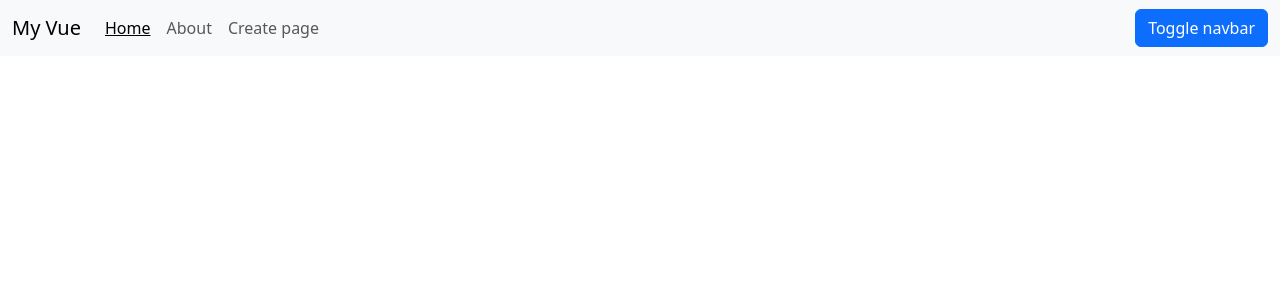
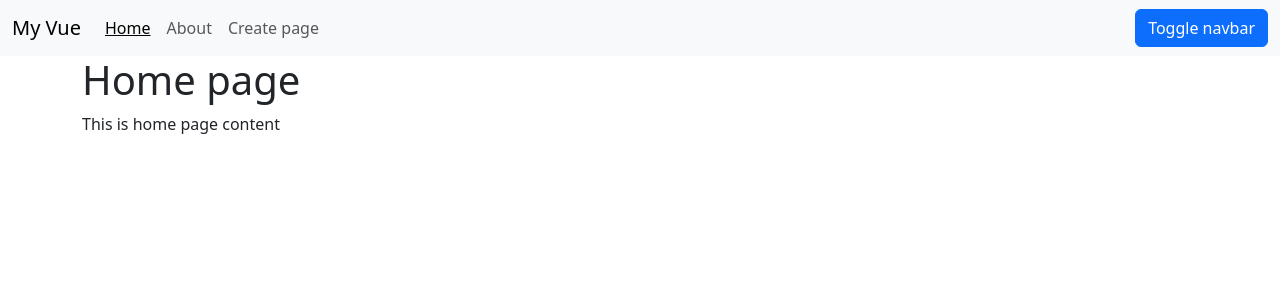
Before and after one commit to Beka-l3/vue-js-intro, a Vue app: page /#/0 in a window 1280 px wide. Before the commit this address led to /#/. Shown: the top 300 px of the page. Built offline with nearby package versions, Linux system fonts and the light colour scheme; the HTML template or start-up script is replaced by a standard one.

Commit message:
Params as props

```diff
--- a/src/components/PageViewer.vue
+++ b/src/components/PageViewer.vue
@@ -7,14 +7,27 @@
 
 <script>
 export default {
+    props: ['index'],
+
     created() {
-        this.page = this.$pages.getSinglePage(this.$route.params.index);
+        this.page = this.$pages.getSinglePage(this.index);
+
+        // this.$watch(() => this.$route.params, (newParams, oldParams) => {
+        //     this.page = this.$pages.getSinglePage(newParams.index);
+        // });
+
     },
 
     data() {
         return {
             page: null
         };
+    },
+
+    watch: {
+        index(newIndex, oldIndex) {
+            this.page = this.$pages.getSinglePage(newIndex);
+        }
     }
 }
 </script>
--- a/src/routes.js
+++ b/src/routes.js
@@ -5,7 +5,7 @@ import CreatePage from './components/CreatePage.vue';
 const router = createRouter({
     history: createWebHashHistory(),
     routes: [
-        { path: '/:index?', component: PageViewer },
+        { path: '/:index?', component: PageViewer, props: true },
         { path: '/createPage', component: CreatePage }
     ]
 })
```
